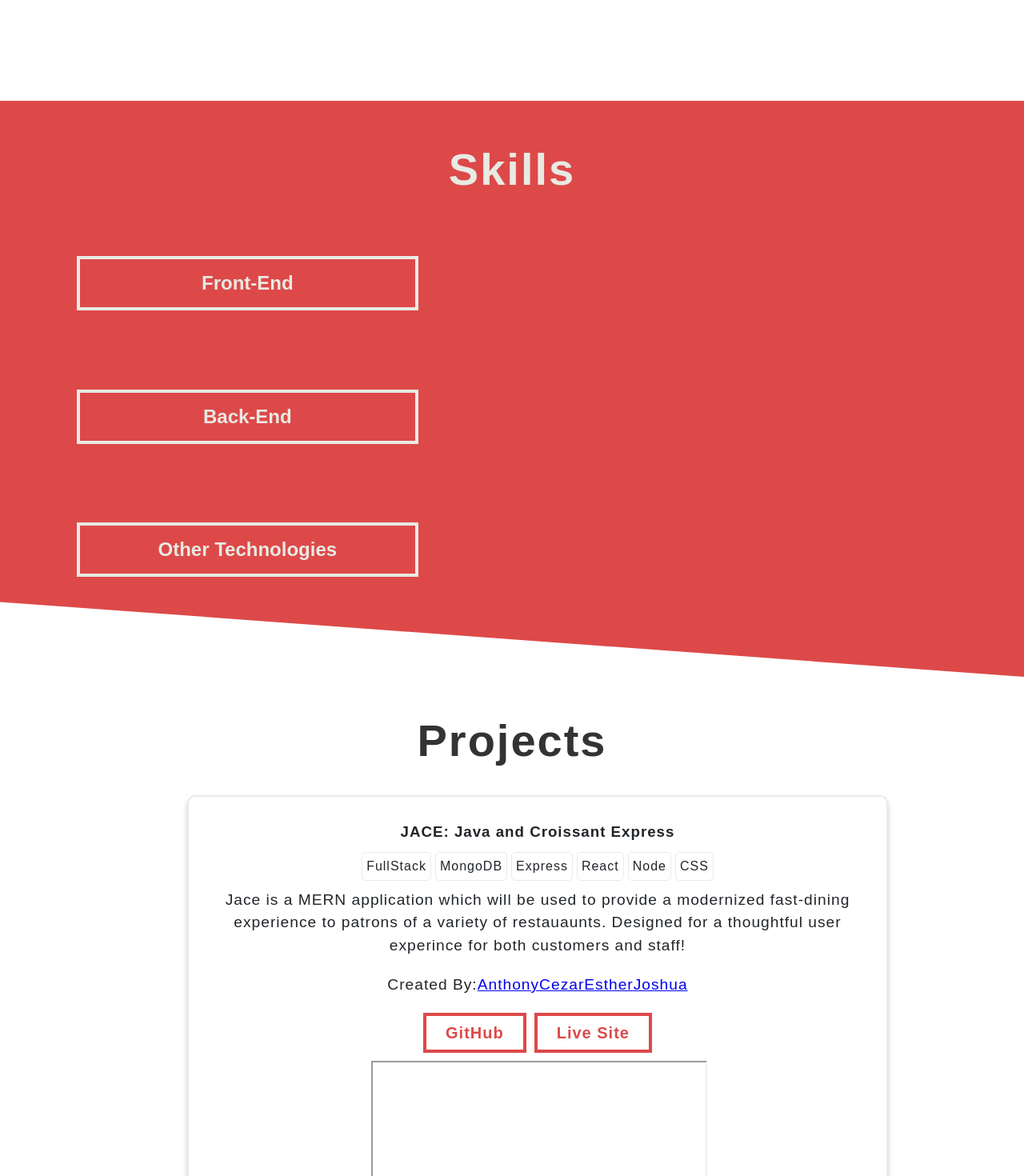
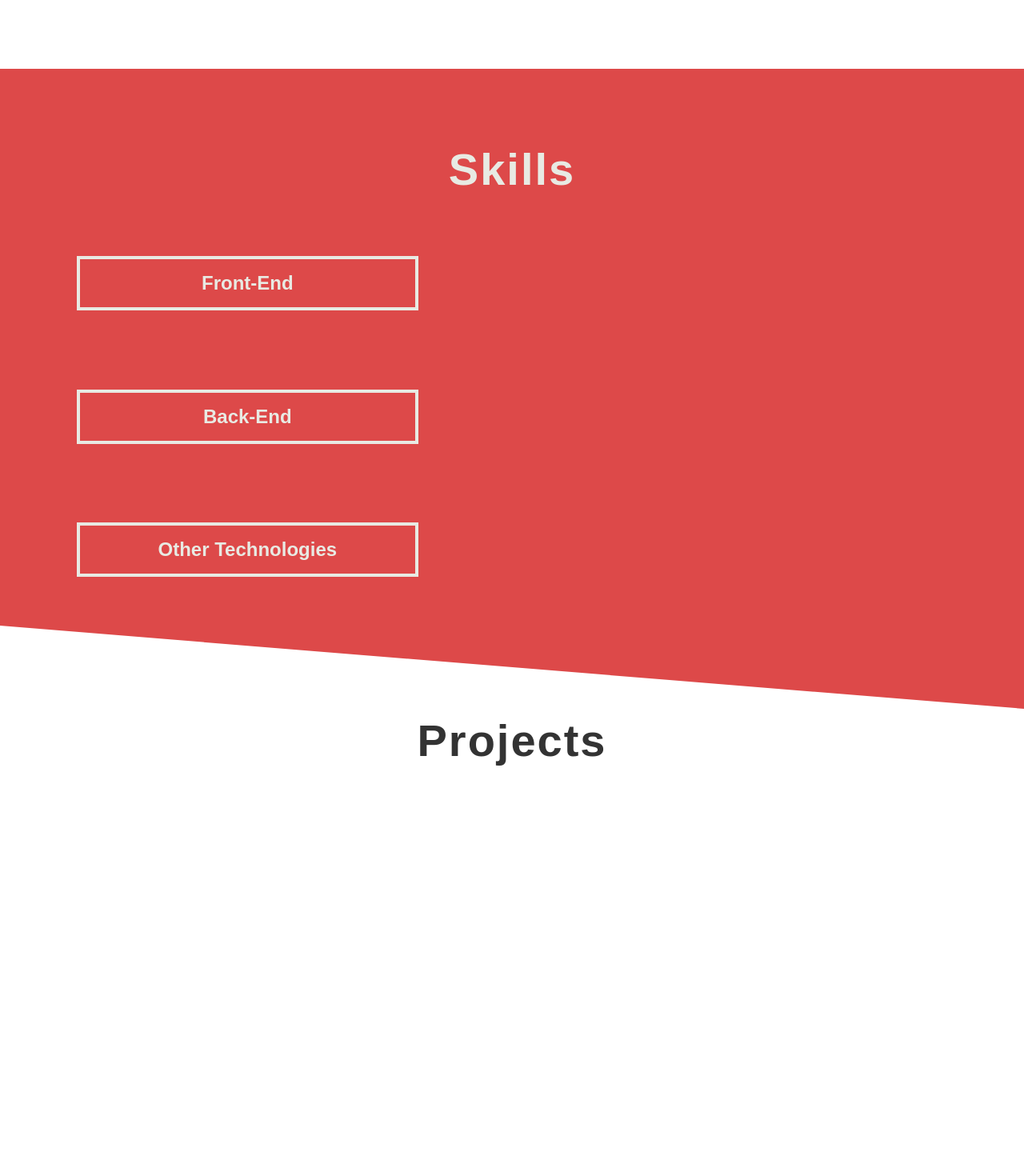
Before and after one commit to JoshuaOrlandoR/Portfolio-Final, a React (Create React App) app: page / in a window 1280 px wide. Shown: the part 720-2190 px from the top of the page at 80% size. Built offline with nearby package versions, Linux system fonts and the light colour scheme; grey boxes are pictures that could not be loaded.

Commit message:
added a few packages, updated some styling, added a simple animation for a fade in on some componenents, just need to work on responsivity and adding videos and images

```diff
--- a/package.json
+++ b/package.json
@@ -14,6 +14,7 @@
     "react-scripts": "5.0.1",
     "react-scroll": "^1.8.9",
     "react-transition-group": "^4.4.5",
+    "react-visibility-sensor": "^5.1.1",
     "web-vitals": "^2.1.4"
   },
   "scripts": {
--- a/src/Components/About/index.js
+++ b/src/Components/About/index.js
@@ -1,9 +1,11 @@
 import React, { useState } from 'react';
+import VisibilitySensor from 'react-visibility-sensor';
 import { FaArrowCircleLeft, FaArrowCircleRight } from 'react-icons/fa';
 import './styles.css';
 
 const About = () => {
   const [currentImageIndex, setCurrentImageIndex] = useState(0);
+  const [isVisible, setIsVisible] = useState(false);
   const images = ["https://via.placeholder.com/300/0000FF/808080", "https://via.placeholder.com/300/00FF00/808080", "https://via.placeholder.com/300/FF0000/808080"];
 
   const previousSlide = () => {
@@ -22,13 +24,18 @@ const About = () => {
     setCurrentImageIndex(index);
   };
 
+  const onVisibilityChange = isVisible => {
+    if (isVisible) setIsVisible(true);
+  };
+
   return (
+    <VisibilitySensor onChange={onVisibilityChange} offset={{ top: 10 }} partialVisibility>
       <div id="about" className="about-container">
         <svg style={{position: "absolute", width: "100%", height: "80%", zIndex: -1}} viewBox="0 0 100 100" preserveAspectRatio="none">
           <polygon points="0,0 100,10 100,80 0,70" fill="#DD4949" />
         </svg>
         <h2 className="about-title">About Me</h2>
-      <div className="about-content">
+        <div className={`about-content ${isVisible ? 'fade-in' : ''}`}>
           <div className="about-images">
             <div className="image-carousel">
               <FaArrowCircleLeft className="carousel-arrow left" onClick={previousSlide} />
@@ -46,6 +53,7 @@ const About = () => {
           </div>
         </div>
       </div>
+    </VisibilitySensor>
   );
 };
 
--- a/src/Components/About/styles.css
+++ b/src/Components/About/styles.css
@@ -117,3 +117,12 @@
 .carousel-arrow.right {
     margin-left: 1rem;
 }
+
+@keyframes fade-in {
+    0% { opacity: 0; }
+    100% { opacity: 1; }
+  }
+
+  .fade-in {
+    animation: fade-in 2.25s forwards;
+  }
--- a/src/Components/ProjectCard/index.js
+++ b/src/Components/ProjectCard/index.js
@@ -1,37 +1,79 @@
-import React from 'react';
+import React, { useState } from 'react';
+import VisibilitySensor from 'react-visibility-sensor';
 import './styles.css';
 
 const ProjectCard = ({ project }) => {
+  const [isVisible, setIsVisible] = useState(false);
+
+  const onCardVisibilityChange = (isVisible) => {
+    setIsVisible(isVisible);
+  };
+
   return (
-      <div className="project-card">
-        <h3 className="project-title">{project.title}</h3>
-        <div className="tech-stack">
-          {project.techStack.map(tech => <span className="tech" key={tech}>{tech}</span>)}
+    <VisibilitySensor onChange={onCardVisibilityChange} partialVisibility>
+      {({ isVisible }) => (
+        <div className={`project-card ${isVisible ? 'fade-in' : ''}`}>
+          <h3 className={`project-title ${isVisible ? 'visible' : ''}`}>{project.title}</h3>
+          <div className={`tech-stack ${isVisible ? 'visible' : ''}`}>
+            {project.techStack.map((tech) => (
+              <span className="tech" key={tech}>
+                {tech}
+              </span>
+            ))}
           </div>
-        <p className="project-description">{project.description}</p>
-        <p className="created-by">
+          <p className={`project-description ${isVisible ? 'visible' : ''}`}>{project.description}</p>
+          <p className={`created-by ${isVisible ? 'visible' : ''}`}>
             Created By:
-          {project.authors.map(author =>
-            <a href={author.github} key={author.name} className="author-link">{author.name}</a>
-          )}
+            {project.authors.length > 1 ?
+              project.authors
+                .map((author) => (
+                  <a href={author.github} key={author.name} className="author-link">
+                    {author.name}
+                  </a>
+                ))
+                .reduce((prev, curr, index, array) => {
+                  return index < array.length - 1 ? [prev, ', ', curr] : [prev, ' and ', curr];
+                }, [])
+              :
+              <a href={project.authors[0].github} key={project.authors[0].name} className="author-link">
+                {project.authors[0].name}
+              </a>
+            }
           </p>
-        <div className="project-links">
+          <div className={`project-links ${isVisible ? 'visible' : ''}`}>
             <span className="cta-btn cta-btn--project">
-            <a href={project.githubLink} className="github-link">GitHub</a>
+              <a href={project.githubLink} className="github-link">
+                GitHub
+              </a>
             </span>
-          <span className={`cta-btn cta-btn--project ${project.liveLink === 'N/A' ? 'disabled-link' : ''}`}>
-            <a href={project.liveLink === 'N/A' ? '#' : project.liveLink} className="live-link">Live Site</a>
+            <span
+              className={`cta-btn cta-btn--project ${
+                project.liveLink === 'N/A' ? 'disabled-link' : ''
+              }`}
+            >
+              <a
+                href={project.liveLink === 'N/A' ? '#' : project.liveLink}
+                className="live-link"
+              >
+                Live Site
+              </a>
             </span>
           </div>
-        {project.video ?
-          <div className="video-wrapper">
+          {project.video ? (
+            <div className={`video-wrapper ${isVisible ? 'visible' : ''}`}>
               <iframe src={project.video} title={project.title}></iframe>
             </div>
-        :
-          <img src={project.thumbnail} alt={project.title} className="project-image" />
-        }
+          ) : (
+            <img
+              src={project.thumbnail}
+              alt={project.title}
+              className={`project-image ${isVisible ? 'visible' : ''}`}
+            />
+          )}
         </div>
-    )
-}
+      )}
+    </VisibilitySensor>
+  );
+};
 
 export default ProjectCard;
--- a/src/Components/ProjectCard/styles.css
+++ b/src/Components/ProjectCard/styles.css
@@ -10,9 +10,13 @@
   display: flex;
   flex-direction: column;
   align-items: center;
-    box-shadow: 0px 4px 6px 0px rgba(0,0,0,0.2);
+  box-shadow: 0px 4px 6px 0px rgba(0, 0, 0, 0.2);
   text-align: center;
+
+  opacity: 0;
+  transition: opacity 0.1s ease;
 }
+
 
 .project-title {
     margin: 10px 0;
@@ -125,3 +129,13 @@
     width: 100%;
     height: 100%;
 }
+
+
+@keyframes fade-in {
+  from {
+    opacity: 0;
+  }
+  to {
+    opacity: 1;
+  }
+}
--- a/src/Components/Skills/index.js
+++ b/src/Components/Skills/index.js
@@ -1,30 +1,11 @@
-import React, { useState } from "react";
-import {
-  FaHtml5,
-  FaCss3Alt,
-  FaJsSquare,
-  FaReact,
-  FaRedux,
-  FaNodeJs,
-  FaGitAlt,
-  FaBootstrap,
-} from "react-icons/fa";import './styles.css';
-
-import {
-  SiJquery,
-  SiRedux,
-  SiVite,
-  SiHandlebarsdotjs,
-  SiExpress,
-  SiMongodb,
-  SiPwa,
-  SiGraphql,
-  SiWebflow
-} from "react-icons/si";
-import { TbApi } from "react-icons/tb";
-import { GrMysql } from "react-icons/gr";
-import { FiServer } from "react-icons/fi";
-
+import React, { useState } from 'react';
+import { FaHtml5, FaCss3Alt, FaJsSquare, FaReact, FaRedux, FaNodeJs, FaGitAlt, FaBootstrap } from 'react-icons/fa';
+import { SiJquery, SiRedux, SiVite, SiHandlebarsdotjs, SiExpress, SiMongodb, SiPwa, SiGraphql, SiWebflow } from 'react-icons/si';
+import { TbApi } from 'react-icons/tb';
+import { GrMysql } from 'react-icons/gr';
+import { FiServer } from 'react-icons/fi';
+import VisibilitySensor from 'react-visibility-sensor';
+import './styles.css';
 
 const SKILLS_MAP = {
   'Front-End': [
@@ -56,6 +37,7 @@ const SKILLS_MAP = {
 
 const Skills = () => {
   const [currentCategory, setCurrentCategory] = useState(null);
+  const [isVisible, setIsVisible] = useState(false);
 
   const handleButtonClick = (category) => {
     setCurrentCategory(category);
@@ -65,10 +47,10 @@ const Skills = () => {
     if (!currentCategory) return null;
 
     const skills = SKILLS_MAP[currentCategory];
-    return skills.map(skill => {
+    return skills.map((skill) => {
       const Icon = skill.icon;
       return (
-        <div className="single-skill-wrapper">
+        <div className="single-skill-wrapper" key={skill.name}>
           <div className="skill-icon" style={{ color: skill.color }}>
             <Icon size={70} />
           </div>
@@ -80,29 +62,38 @@ const Skills = () => {
     });
   };
 
+  const onVisibilityChange = (isVisible) => {
+    if (isVisible) setIsVisible(true);
+  };
+
   return (
-    <div id="skills" className="skills-container" style={{position: "relative"}}>
-      {/* SVG background */}
-      <svg style={{position: "absolute", width: "100%", height: "100%", zIndex: -1}} viewBox="0 0 100 100" preserveAspectRatio="none">
+    <VisibilitySensor onChange={onVisibilityChange} partialVisibility>
+      <div id="skills" className={`skills-container ${isVisible ? 'fade-in' : ''}`}>
+        <svg style={{ position: 'absolute', width: '100%', height: '100%', zIndex: -1 }} viewBox="0 0 100 100" preserveAspectRatio="none">
           <polygon points="0,0 100,0 100,100 0,87" fill="#DD4949" />
         </svg>
         <h2 className="skills-title">Skills</h2>
         <div className="skills-content-wrapper">
           <div className="button-wrapper">
-          <button className="skill-button" onClick={() => handleButtonClick('Front-End')}>Front-End</button>
-          <button className="skill-button" onClick={() => handleButtonClick('Back-End')}>Back-End</button>
-          <button className="skill-button" onClick={() => handleButtonClick('Other Technologies')}>Other Technologies</button>
+            <button className="skill-button" onClick={() => handleButtonClick('Front-End')}>
+              Front-End
+            </button>
+            <button className="skill-button" onClick={() => handleButtonClick('Back-End')}>
+              Back-End
+            </button>
+            <button className="skill-button" onClick={() => handleButtonClick('Other Technologies')}>
+              Other Technologies
+            </button>
           </div>
           <div className="icon-wrapper">
             <div className="skill-icon-title-wrapper">
               <h2 className="skill-title-h2">{currentCategory}</h2>
             </div>
-          <div className="skill-icon-list">
-            {renderIcons()}
+            <div className="skill-icon-list">{renderIcons()}</div>
           </div>
         </div>
       </div>
-    </div>
+    </VisibilitySensor>
   );
 };
 
--- a/src/Components/Skills/styles.css
+++ b/src/Components/Skills/styles.css
@@ -19,6 +19,14 @@
     background-color: transparent;
   }
 
+  .skills-container {
+    opacity: 0;
+    transition: opacity 0.4s ease;
+  }
+
+  .skills-container.fade-in {
+    opacity: 1;
+  }
 
   .skills-content-wrapper {
     height: 60vh;
@@ -63,8 +71,7 @@
     width: 0;
     height: 100%;
     background: #E8EAE3;
-    transition: width .4s;
-    z-index: 0;
+    transition: width 0.4s;
     z-index: -1;
   }
 
@@ -97,9 +104,9 @@
   .skill-title-h2 {
     font-size: 2rem;
     color: #E8EAE3;
-    font-weight:600;
+    font-weight: 600;
     font-family: 'Montserrat', sans-serif;
-    margin-bottom: 6rem
+    margin-bottom: 6rem;
   }
 
   .skill-icon-list {
@@ -130,6 +137,6 @@
     margin-top: 1rem;
     font-size: 1rem;
     color: #E8EAE3;
-    font-weight:600;
+    font-weight: 600;
     font-family: 'Montserrat', sans-serif;
   }
```
Also changed, not shown: 1 other file (tests, documents, lock files or other folders). Lines whose indentation alone changed are shown as unchanged.
